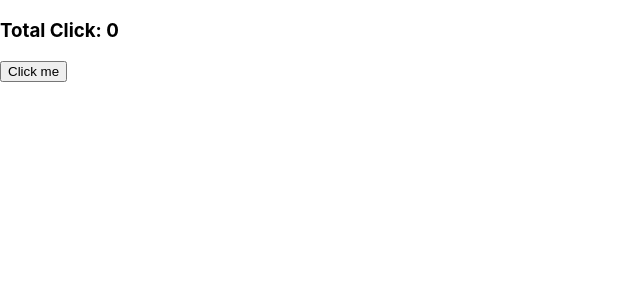
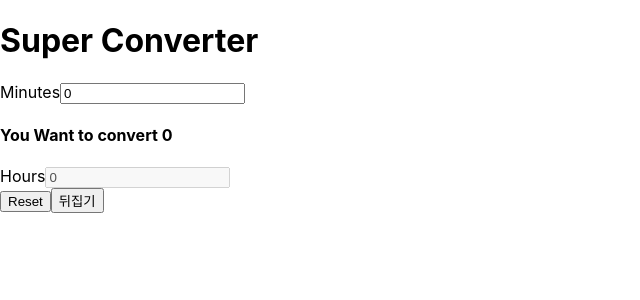
Before and after one commit to swings134man/react-basic, a React (Create React App) app: page /Convert in a window 1280 px wide. Shown: the top 300 px of the page, without its empty margins (0-640 px from the left). Built offline with nearby package versions, Linux system fonts and the light colour scheme.

Commit message:
Convert JS

```diff
--- a/src/App.js
+++ b/src/App.js
@@ -3,6 +3,7 @@ import './App.css';
 import React from "react";
 
 import Counter from "./Counter";
+import Convert from './Convert';
 
 
 function App() {
@@ -26,7 +27,8 @@ function App() {
   // );
 
     return (
-        <Counter/>
+        // <Counter/>
+        <Convert/>
     );
 
     // const [counter, setCounter] = React.useState(0);
--- /dev/null
+++ b/src/Convert.js
@@ -0,0 +1,52 @@
+import React, { useState } from "react";
+
+function Convert() {
+  // state는 array 로 제공. 첫번째요소는 데이터, 두번쨰 요소는 데이터를 수정하기 위한 함수.
+  const [minutes, setMinutes] = React.useState(0);
+  const[flipped, setFlipped] = React.useState(false);
+
+  const onChange = (event) => {
+    // event 안에는 onChange로 바뀐 결과들과 여러 요소가 포함됨.
+    setMinutes(event.target.value);
+    // console.log(event.target.value);
+  };
+  const reset = () => setMinutes(0);
+  const onFlip = () => setFlipped((current) => !current); //flipped의 반대값으로 바꿔주는것. (클릭시.)
+
+
+
+  return (
+    <div>
+      <h1>Super Converter</h1>
+      <div>
+        <label htmlFor="minutes">Minutes</label>
+        <input
+          value={minutes}
+          id="minutes"
+          placeholder="Minutes"
+          type="number"
+          onChange={onChange}
+          disabled={flipped === true}
+        />
+        <h4>You Want to convert {minutes}</h4>
+      </div>
+
+      <div>
+        <label htmlFor="hours">Hours</label>
+        <input
+          value={Math.round(minutes / 60)}
+          id="hours"
+          placeholder="Hours"
+          type="number"
+          disabled={flipped === false}
+        />
+      </div>
+
+      <button onClick={reset}>Reset</button>
+      <button onClick={onFlip}>뒤집기</button>
+
+    </div>
+  );
+} //function
+
+export default Convert;
```
